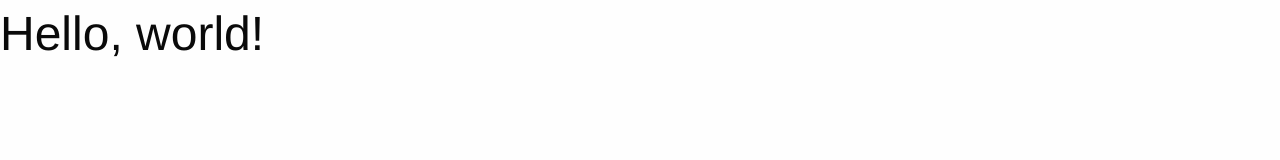
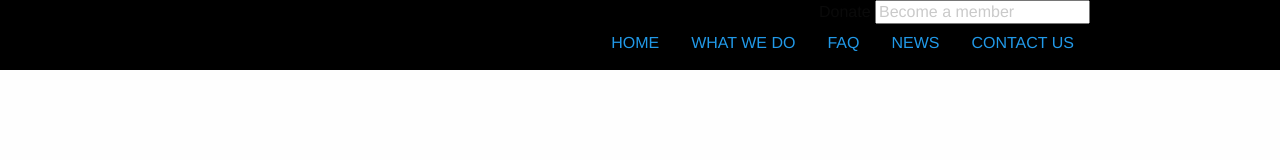
Before and after one commit to seaify/site, a website: page src/files/index.html in a window 1280 px wide. Drawn offline with Linux system fonts and the light colour scheme.

Commit message:
update header

```diff
--- a/gulpfile.js
+++ b/gulpfile.js
@@ -10,6 +10,7 @@ gulp.task('styles', function() {
   console.log('style convert')
     gulp.src('src/sass/*.scss')
         .pipe(sass().on('error', sass.logError))
+        .pipe(concat('app.css'))
         .pipe(gulp.dest('src/css/'))
         .pipe(livereload());
 });
--- a/package.json
+++ b/package.json
@@ -5,6 +5,7 @@
     "gulp": "^3.9.1",
     "gulp-concat": "^2.6.1",
     "gulp-livereload": "^3.8.1",
+    "gulp-minify-css": "^1.2.4",
     "gulp-sass": "^3.0.0",
     "gulp-uglify": "^2.0.0",
     "tiny-lr": "^1.0.3"
--- /dev/null
+++ b/src/css/app.css
@@ -0,0 +1,8 @@
+.home header {
+  height: 70px;
+  background-color: black; }
+
+.home .container {
+  width: 900px;
+  margin-left: auto;
+  margin-right: auto; }
--- a/src/files/index.html
+++ b/src/files/index.html
@@ -6,9 +6,40 @@
     <meta name="viewport" content="width=device-width, initial-scale=1.0" />
     <title>Foundation Starter Template</title>
     <link rel="stylesheet" href="../css/foundation.min.css" />
+    <link rel="stylesheet" href="../css/app.css" />
 </head>
-<body>
-<h1>Hello, world!</h1>
+<body class="home">
+    <header>
+        <div class="container">
+
+            <div class="clearfix">
+                <div class="float-right">
+                    <button>Donate</button>
+                    <input placeholder="Become a member">
+                </div>
+
+            </div>
+            <ul class="menu float-right">
+                <li>
+                    <a>HOME</a>
+                </li>
+                <li>
+                    <a>WHAT WE DO</a>
+                </li>
+                <li>
+                    <a>FAQ</a>
+                </li>
+                <li>
+                    <a>NEWS</a>
+                </li>
+                <li>
+                    <a>CONTACT US</a>
+                </li>
+            </ul>
+        </div>
+
+
+    </header>
 
 <script src="../js/jquery-3.1.1.js"></script>
 <script src="../js/foundation.min.js"></script>
--- a/src/sass/homepage.scss
+++ b/src/sass/homepage.scss
@@ -1,4 +1,15 @@
-.header {
-  margin-top: 20px;
-  margin-bottom: 22px;
+.home {
+  header {
+    height: 70px;
+    background-color: black;
+    .menu {
+    }
+  }
+
+  .container {
+    width: 900px;
+    margin-left: auto;
+    margin-right: auto;
+  }
+
 }
```
Also changed, not shown: src/css/homepage.css.
